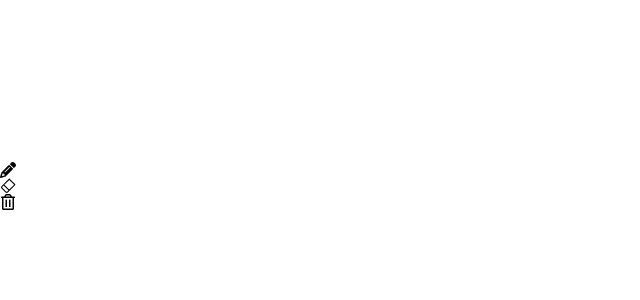
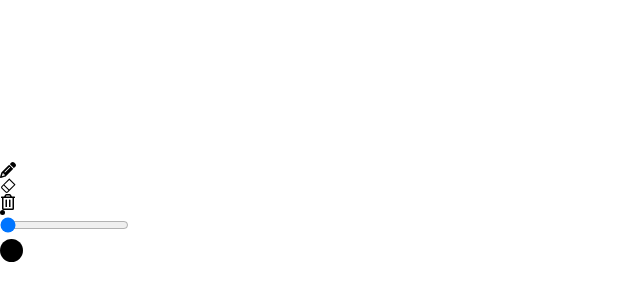
Before and after one commit to Prabhashbhajnai/Drawing-Board, a React (Vite) app: page / in a window 1280 px wide. Shown: the part 438-738 px from the top of the page, without its empty margins (0-640 px from the left). Built offline with nearby package versions, Linux system fonts and the light colour scheme.

Commit message:
pencil size slider added

```diff
--- a/src/_root/Pages/Home.jsx
+++ b/src/_root/Pages/Home.jsx
@@ -44,11 +44,6 @@ const Home = () => {
             setCursorSize(prevCursorSize => Math.min(prevCursorSize + 1, 23)); // Ensure cursorSize doesn't go above 23
         }
     }
-
-    useEffect(() => {
-        console.log(cursorSize
-        );
-    }, [cursorSize])
 
     useEffect(() => {
         const canvas = canvasRef.current
@@ -119,6 +114,27 @@ const Home = () => {
                         <ColorPalette />
                     </div>
                     <ButtonBar />
+                    <div className='flex items-center justify-between gap-5'>
+                        <div
+                            id='cursor'
+                            style={{
+                                backgroundColor: '#000000',
+                                width: '5px',
+                                height: '5px',
+                                borderRadius: '50%',
+                            }}
+                        />
+                        <input type='range' min='5' max='23' value={cursorSize} onChange={(e) => setCursorSize(e.target.value)} className='' />
+                        <div
+                            id='cursor'
+                            style={{
+                                backgroundColor: '#000000',
+                                width: '23px',
+                                height: '23px',
+                                borderRadius: '50%',
+                            }}
+                        />
+                    </div>
                 </div>
             </div>
         </>
```
